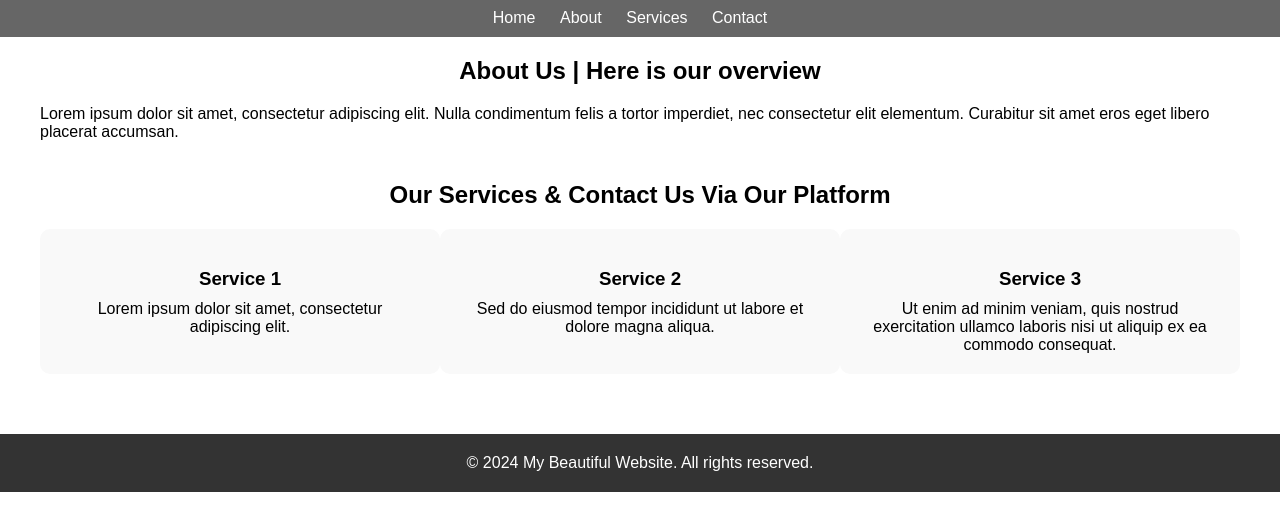
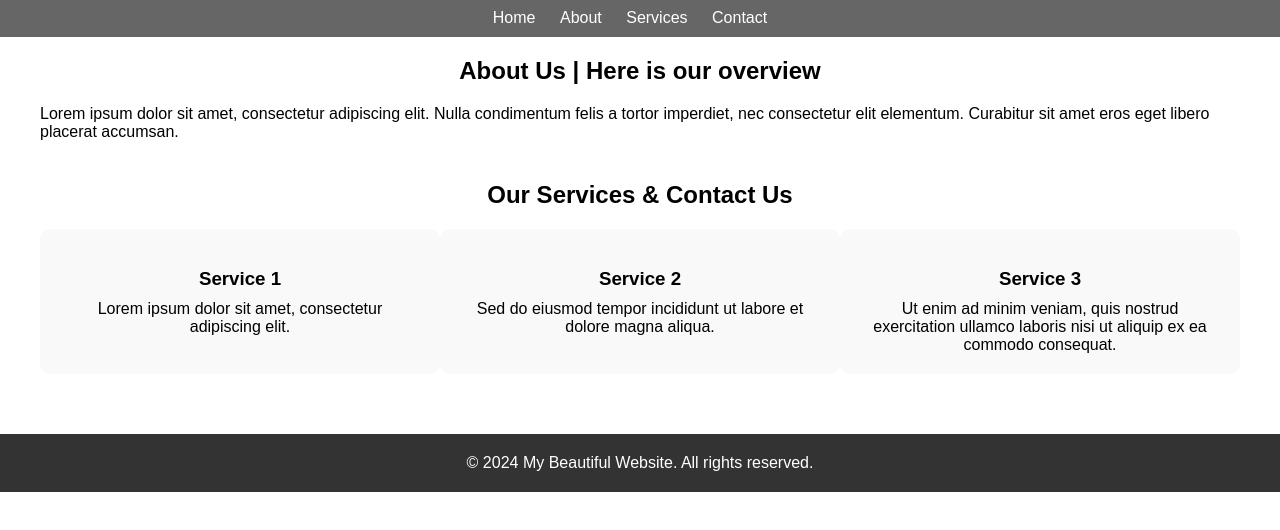
Before and after one commit to key-joshua/git-version-control-cohort-32, a plain HTML site: page index.html in a window 1280 px wide. Shown: the part 78-608 px from the top of the page. Drawn offline with Linux system fonts and the light colour scheme.

Commit message:
combine our services with contact us

```diff
--- a/index.html
+++ b/index.html
@@ -32,7 +32,7 @@
             </section>
 
             <section>
-                <h2>Our Services & Contact Us Via Our Platform</h2>
+                <h2>Our Services & Contact Us</h2>
                 <div class="services">
                     <div class="service">
                         <h3>Service 1</h3>
```
